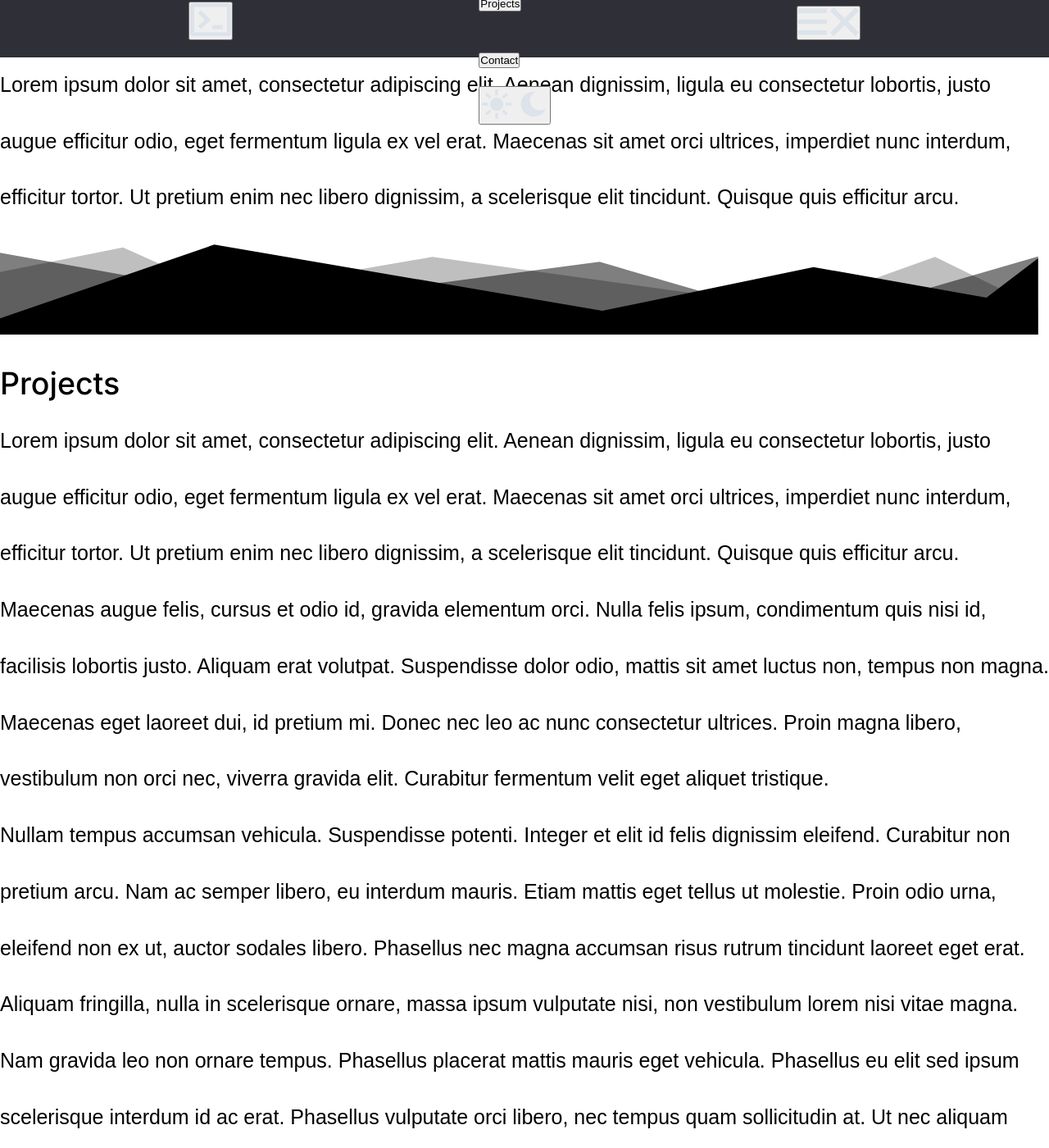
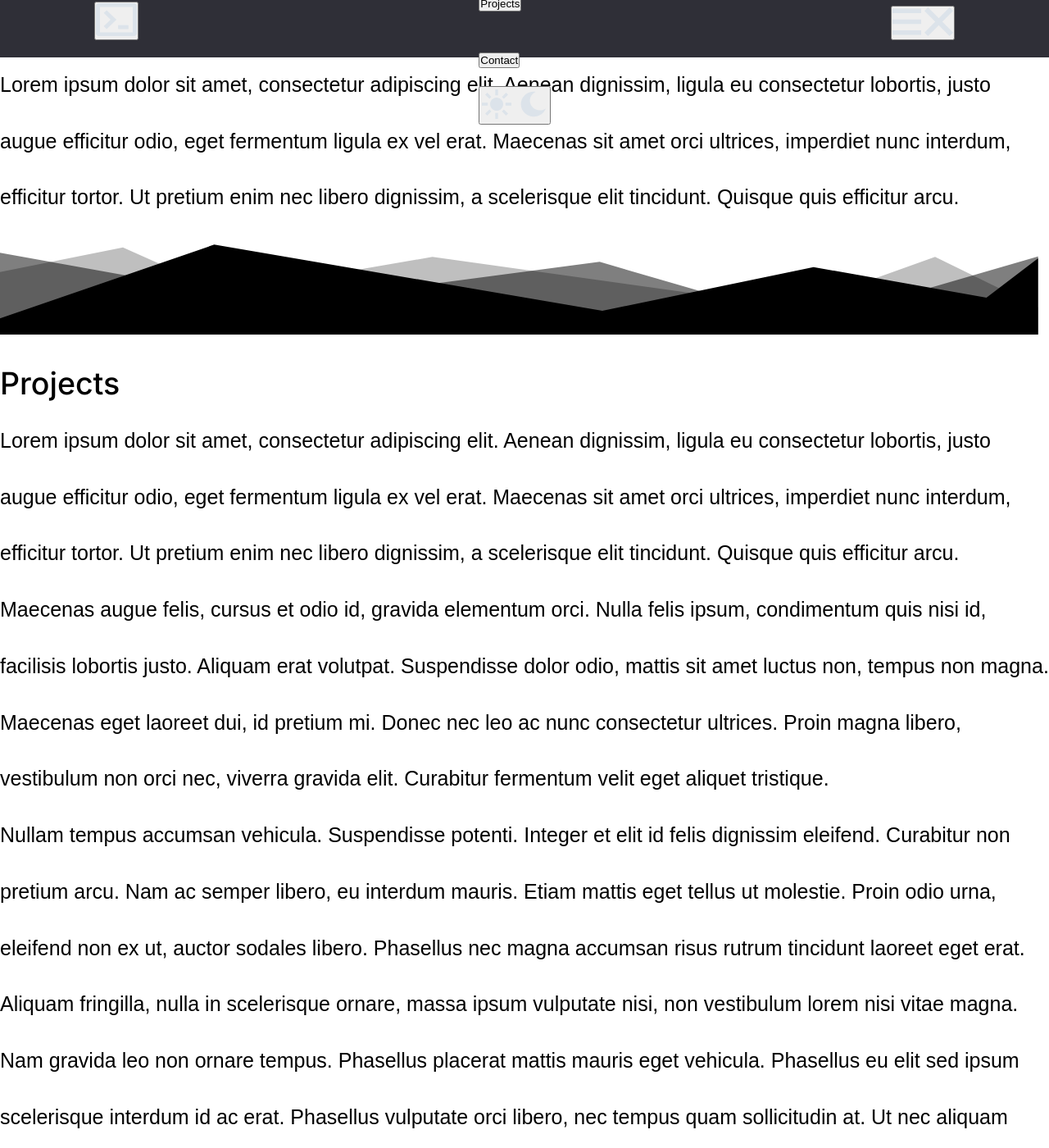
Before and after one commit to SirioBambino/SirioBambino.github.io, a Jekyll site: the page built from index.md, in a window 1280 px wide and 1400 px high. Shown: the whole window at 82% size. Built offline with Jekyll 4.4.1, drawn with Linux system fonts in a browser that asks for light colours; some web fonts are replaced.

Commit message:
refactor: Introduce a scss partial to store sass variables
- Create an scss partial to contain sass variables
- Move sass variables from other files to this and add new ones
- Import the partial in the main-style stylesheet

```diff
--- a/_sass/_base.scss
+++ b/_sass/_base.scss
@@ -1,17 +1,3 @@
-// Import font families
-@import url("https://fonts.googleapis.com/css2?family=Hind+Guntur:wght@300;400;700&display=swap");
-@import url("https://fonts.googleapis.com/css2?family=Inter:wght@400;500;700&display=swap");
-
-// Variables for font families
-$font-body: "Hind Guntur", sans-serif;
-$font-heading: "Inter", sans-serif;
-
-// Variables for font weights
-$light: 300;
-$regular: 400;
-$medium: 500;
-$bold: 700;
-
 // Include the padding in the total size of all elements
 *,
 *::before,
--- a/_sass/_header.scss
+++ b/_sass/_header.scss
@@ -10,7 +10,7 @@
     z-index: 5;
 
     // Set the header height and background colour
-    height: 7rem;
+    height: $header-height;
     background-color: hsl(240, 7%, 20%);
 
     // Change all svg fill colour
@@ -29,6 +29,6 @@
     align-items: center;
 
     // Set the nav padding
-    padding: 0 18vw;
+    padding: 0 $header-side-padding;
   }
 }
--- /dev/null
+++ b/_sass/_variables.scss
@@ -0,0 +1,17 @@
+// Import font families
+@import url("https://fonts.googleapis.com/css2?family=Hind+Guntur:wght@300;400;700&display=swap");
+@import url("https://fonts.googleapis.com/css2?family=Inter:wght@400;500;700&display=swap");
+
+// Variables for font families
+$font-body: "Hind Guntur", sans-serif;
+$font-heading: "Inter", sans-serif;
+
+// Variables for font weights
+$light: 300;
+$regular: 400;
+$medium: 500;
+$bold: 700;
+
+// Variables for header styling
+$header-height: 7rem;
+$header-side-padding: 9vw;
--- a/_sass/main-style.scss
+++ b/_sass/main-style.scss
@@ -1,3 +1,5 @@
+@import "variables";
+
 @import "base";
 
 @import "header";
```
